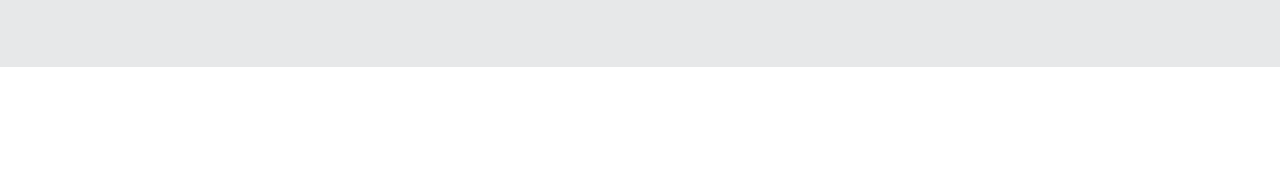
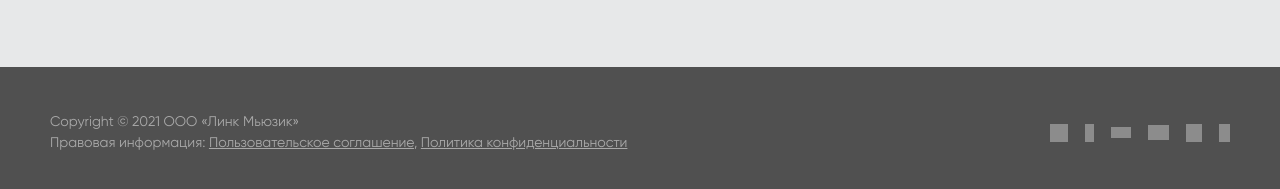
Before and after one commit to RestTeam13/LinkMusic, a React app: page / in a window 1280 px wide. Shown: the part 2343-2532 px from the top of the page. Before the commit the page ends 2410 px from the top, so only its background shows below. Built offline with nearby package versions, Linux system fonts and the light colour scheme; grey boxes are pictures that could not be loaded.

Commit message:
block-footer (done pc version)

```diff
--- a/src/app/App.js
+++ b/src/app/App.js
@@ -4,6 +4,7 @@ import './fonts.css'
 import Header from "./Header";
 import BlockCatalog from "./BlockCatalog";
 import BlockForm from "./BlockForm";
+import Footer from "./Footer";
 
 function App() {
   return (
@@ -11,6 +12,7 @@ function App() {
           <Header/>
           <BlockCatalog/>
           <BlockForm/>
+          <Footer/>
       </div>
   );
 }
--- a/src/app/BlockForm.js
+++ b/src/app/BlockForm.js
@@ -90,7 +90,6 @@ function BlockForm() {
                     <div className="block-form__sponsors-img">
                         <img src="images/block-form_sponsors-6.png" alt=""/>
                     </div>
-
                 </div>
             </div>
         </div>
--- /dev/null
+++ b/src/app/Footer.js
@@ -0,0 +1,28 @@
+import React from "react";
+import './styles.css'
+
+
+function Footer() {
+    return (
+        <div className="block block-footer">
+           <div className="content">
+               <div className="footer-row">
+                   <div className="footer-column__text">
+                       <p>Copyright © 2021 ООО «Линк Мьюзик»</p>
+                       <p>Правовая информация: <a href="#">Пользовательское соглашение</a>, <a href="#">Политика конфиденциальности</a></p>
+                   </div>
+                   <div className="footer-column__links">
+                       <a href="#" className="footer-column__link-item footer-column__link-item_1"></a>
+                       <a href="#" className="footer-column__link-item footer-column__link-item_2"></a>
+                       <a href="#" className="footer-column__link-item footer-column__link-item_3"></a>
+                       <a href="#" className="footer-column__link-item footer-column__link-item_4"></a>
+                       <a href="#" className="footer-column__link-item footer-column__link-item_5"></a>
+                       <a href="#" className="footer-column__link-item footer-column__link-item_6"></a>
+                   </div>
+               </div>
+           </div>
+        </div>
+    );
+}
+
+export default Footer;
--- a/src/app/styles.scss
+++ b/src/app/styles.scss
@@ -407,6 +407,92 @@
 
 //<!-- /block-form --!>
 
+//<!-- footer --!>
+.block-footer{
+  background: #505050;
+  padding: 45px 0;
+
+}
+.footer-row {
+  display: flex;
+  align-items: center;
+  justify-content: space-between;
+  width: 100%;
+}
+.footer-column__text {
+  font-size: 14px;
+  color: #FFFFFF;
+  opacity: 0.5;
+  line-height: 1.5;
+  a {
+    color: #FFFFFF;
+
+  }
+
+}
+.footer-column__links {
+  max-width: 180px;
+  width: 100%;
+  display: flex;
+  flex-flow: row nowrap;
+  justify-content: space-between;
+  align-items: center;
+
+}
+.footer-column__link-item {
+  background: #8C8C8C;
+  -webkit-mask-size: contain;
+  margin-right: 2px;
+  transition: ease-in-out all 0.3s;
+  &:last-child {
+    margin-right: 0;
+  }
+  &:hover {
+    background: #FFFFFF;
+  }
+
+}
+.footer-column__link-item_1 {
+  width: 18px;
+  height: 18px;
+  -webkit-mask:url("imageScss/footer-link-1.svg") no-repeat center;
+
+
+}
+.footer-column__link-item_2 {
+  -webkit-mask:url("imageScss/footer-link-2.svg") no-repeat center;
+  width: 9px;
+  height: 18px;
+
+}
+.footer-column__link-item_3 {
+  -webkit-mask:url("imageScss/footer-link-3.svg") no-repeat center;
+  width: 20px;
+  height: 11px;
+
+}
+.footer-column__link-item_4 {
+  -webkit-mask:url("imageScss/footer-link-4.svg") no-repeat center;
+  width: 21px;
+  height: 15px;
+
+}
+.footer-column__link-item_5 {
+  -webkit-mask:url("imageScss/footer-link-5.svg") no-repeat center;
+  width: 16px;
+  height: 18px;
+
+}
+.footer-column__link-item_6 {
+  -webkit-mask:url("imageScss/footer-link-6.svg") no-repeat center;
+  width: 11px;
+  height: 18px;
+
+}
+
+
+//<!-- /footer --!>
+
 
 
 @keyframes roll {
```
Also changed, not shown: src/app/styles.css, 1 other file.
